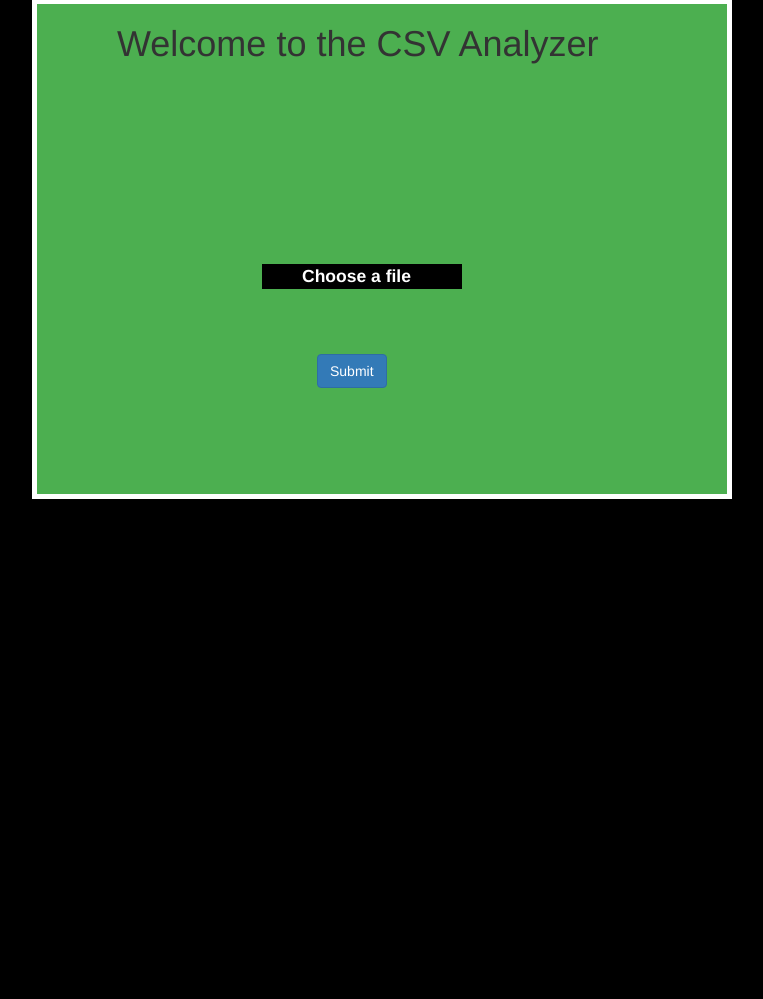
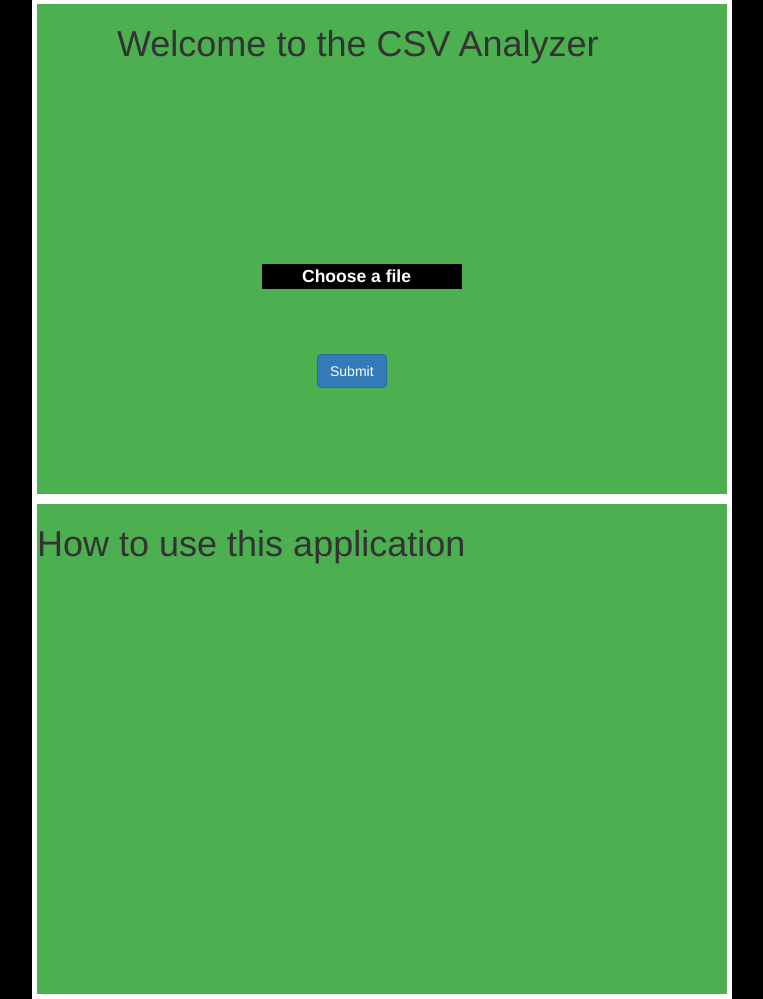
Before and after one commit to VBhat97/CSVAnalyzer, a Flask app: page / in a window 1280 px wide. Shown: the part 133-1132 px from the top of the page, without its empty margins (368-1131 px from the left). Before the commit the page ends 632 px from the top, so only its background shows below. Run offline with Flask 2, Linux system fonts and the light colour scheme; some libraries are stand-ins or nearby versions.

Commit message:
Added 2nd card

```diff
--- a/templates/home.html
+++ b/templates/home.html
@@ -2,14 +2,24 @@
 <link rel="stylesheet" href="https://maxcdn.bootstrapcdn.com/bootstrap/3.4.1/css/bootstrap.min.css">
 <!-- <body style="background-image: url('/static/img/green_back_main.png');"> -->
 <!-- Add Black background Image for improving UI later.-->
+<script type="text/javascript">
+        function toggle_visibility(id) {
+           var e = document.getElementById(id);
+           if(e.style.display == 'block')
+              e.style.display = 'none';
+              e.style.margin-left = '-50px';
+           else
+              e.style.display = 'block';
+        }
+    </script>
 <body style="background-color: black;">
 <div class="topnav">
     <a class="active">Home</a>
-    <a>About</a>
+    <a onclick="toggle_visibility('block2')">About</a>
     <a>Contact</a>
 </div>
 <br><br><br><br>
-<div class="Homecard">
+<div class="Homecard" id="block1">
     <div class="CardItem1">
         <h1>Welcome to the CSV Analyzer</h1>
     </div>
@@ -21,6 +31,9 @@
     </form>
     </div>
 </div>
+<div class="Homecard2" id="block2">
+    <h1>How to use this application</h1>
+</div>
 
 </body>
 <!-- TODO: Add email, File upload and submit button fields.  -->
```
